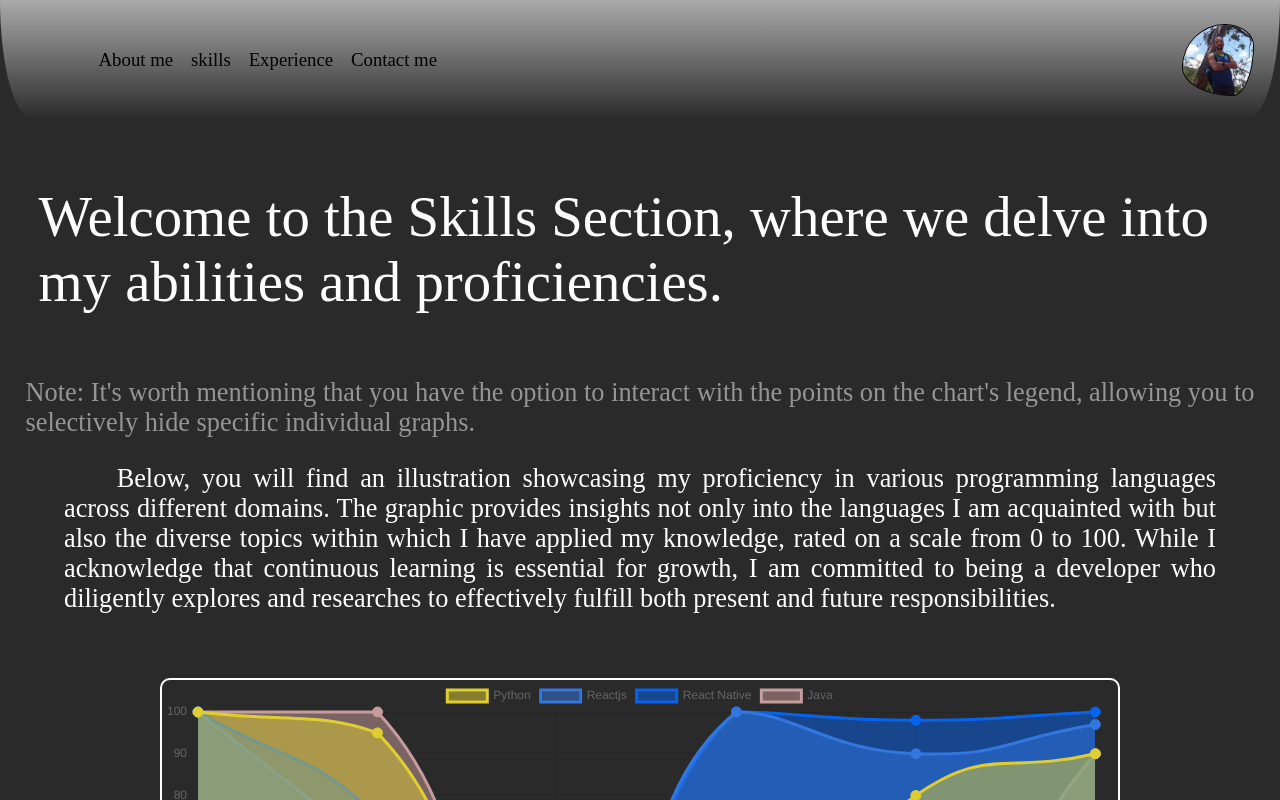
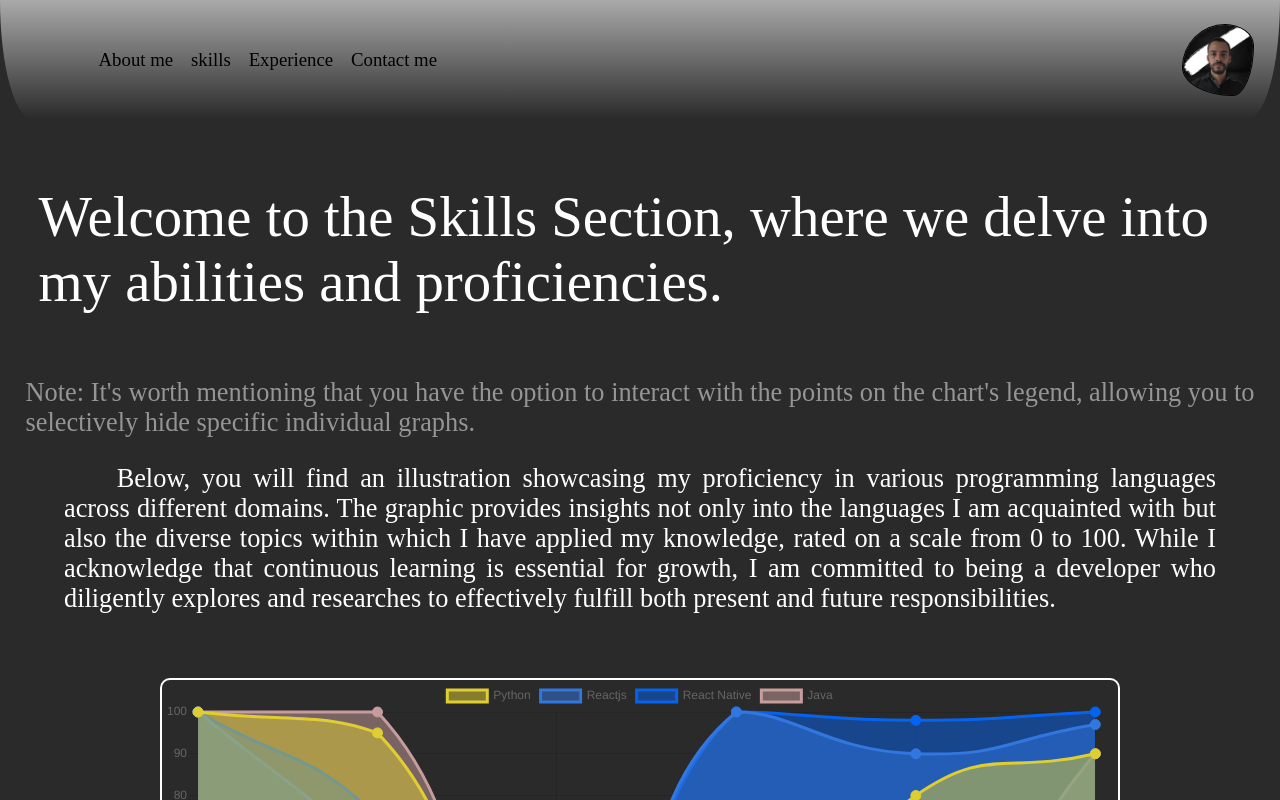
Before and after one commit to jose1Almonte/resume-2.0, a React (Vite) app: page /skills in a window 1280 px wide. Shown: the top 800 px of the page. Built offline with nearby package versions, Linux system fonts and the light colour scheme; a web font is replaced by a local one.

Commit message:
Carousel, new profile, navbar

```diff
--- a/src/components/Carousel/Carousel.module.css
+++ b/src/components/Carousel/Carousel.module.css
@@ -54,10 +54,18 @@
     height:73%;
 }
 
-.imagesContainer div img {
-    display: block;
-    width: 100%;
-    min-height: 100%;
+.linkStyles {
+    display: flex;
+    /* background-color: red; */
+    background-color: rgba(255,255,255,0.1);
+    justify-content: center;
+}
+
+.imagesContainer div .linkStyles img {
+    /* display: block; */
+    width: auto;
+    max-width: 100%;
+    height: 100%;
 }
 
 .imagesContainer div div {
--- a/src/components/Navbar/Navbar.jsx
+++ b/src/components/Navbar/Navbar.jsx
@@ -3,7 +3,7 @@ import { NavbarBackGround } from '../../vectors/NavbarBackGround'
 import Styles from './Navbar.module.css'
 import { Link } from 'react-router-dom'
 import {HOME_URL, SKILLS_URL, ABOUT_URL, EXPERIENCE_URL, CONTACT_URL} from '../../constants/urls.js'
-import photoProfile from '../../images/meOnAvila.jpg'
+import profile from '../../images/Profile.png'
 import { useWindowWidth } from '../../hooks/useWindowWidth'
 import { NavbarMobile } from '../../vectors/navBarMobile'
 import NavbarMobileModal from '../Modals/NavbarMobileModal'
@@ -60,11 +60,12 @@ export default function Navbar() {
               </ul>
 
               <Link to={HOME_URL} className={Styles.rigthOptions} style={{borderRadius: borderRadius}}>
-                  <img src={photoProfile}/>
+                  <img src={profile}/>
               </Link>
             </header>
+          </div>
 
-          </div>
+          <div className={Styles.height15vh}></div>
         </>
       ) : (
         <div className={Styles.navbarMobile}>
--- a/src/components/Navbar/Navbar.module.css
+++ b/src/components/Navbar/Navbar.module.css
@@ -1,13 +1,19 @@
 @import url('https://fonts.googleapis.com/css2?family=Judson&display=swap');
 
 .NavbarContainer {
-    position: relative;
+    position: fixed;
     /* height: auto; */
     /* background-color: red; */
     background: linear-gradient(to bottom, rgba(255, 255, 255, 0.6), rgba(255, 255, 255, 0.5), rgba(255, 255, 255, 0.4), rgba(255, 255, 255, 0.3),rgba(255, 255, 255, 0.2), rgba(255, 255, 255, 0.1), rgba(255, 255, 255, 0));
     border-radius: 0px 0px 50px 50px/0px 0px 180px 180px;
     height: 15vh;
+    width: 100%;
+    z-index: 999;
     /* width: 100%; */
+}
+
+.height15vh {
+    height: 15vh;
 }
 
 .NavbarBackGround {
@@ -31,7 +37,7 @@
 }
 
 .navbarOptions {
-    position: absolute;
+    /* position: absolute; */
     /* background-color: green; */
     display: flex;
     justify-content: space-between;
--- a/src/constants/images.js
+++ b/src/constants/images.js
@@ -1,6 +1,7 @@
 // import me from '../images/me.jpg'
 // import meAndMom from '../images/meAndMom.jpg'
 // import meWithCompany from '../images/meWithCompany.jpg'
+import profile from '../images/Profile.png'
 import meOnAvila from '../images/meOnAvila.jpg'
 import workingOnNavbar from '../images/workingOnNavbar.png'
 import rm1 from '../images/rm1.png'
@@ -11,6 +12,11 @@ import carteleraCaracas2 from '../images/carteleraCaracas2.png'
 import onibusClientProfile from '../images/onibusClientProfile.jpg'
 
 export const images = [
+    {
+        image: profile,
+        definition: '',
+        href: 'https://www.linkedin.com/in/jos%C3%A9-antonio-almonte-hern%C3%A1ndez-1a32b528a/',
+    },
     {
         image: meOnAvila,
         definition: '',
```
Also changed, not shown: src/images/Profile.png (added).
